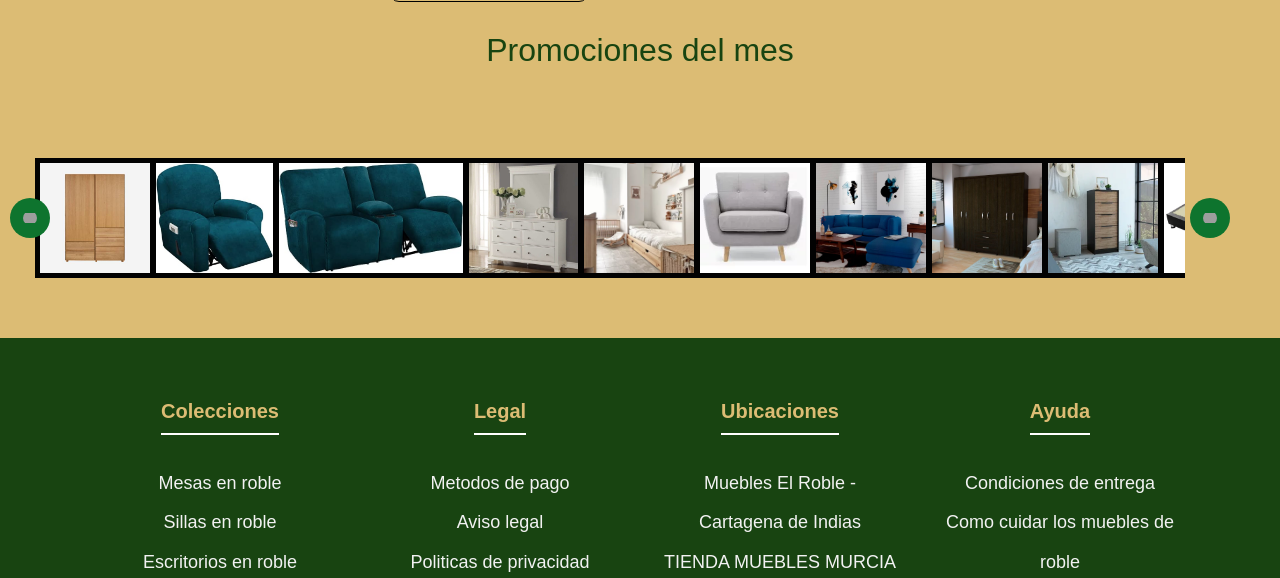
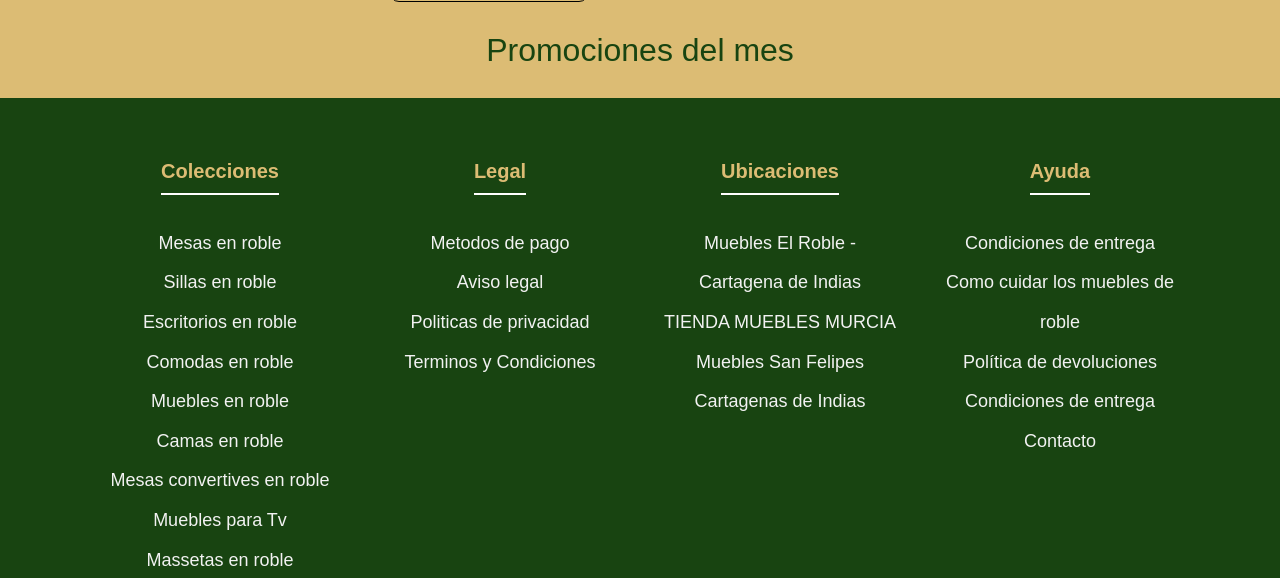
Before and after one commit to 11julio11/roble_store, a PHP site: page / in a window 1280 px wide. Shown: the part 1667-2245 px from the top of the page. Run offline with PHP 8.4, Linux system fonts and the light colour scheme; grey boxes are pictures that could not be loaded.

Commit message:
responsi del index y eliminacion de slider

```diff
--- a/css/index.css
+++ b/css/index.css
@@ -373,6 +373,7 @@ footer {
   color: #fbfbfa;
   text-align: center;
   padding: 60px;
+  margin:auto;
 }
 
 .footer-row{
@@ -397,7 +398,8 @@ footer {
 }
 
 .footer-links h4:hover{
-  color: #000000;
+  color: #f7f4f4;
+  transform: scale(1.3);
 }
 
 .footer-links ul {
@@ -438,7 +440,13 @@ footer {
 }
 
 /*estilos para productos del mes*/
-.nav-prom{
+
+
+
+
+
+
+/*.nav-prom{
   display: flex;
   align-items: center;
   justify-content: center;
@@ -453,16 +461,17 @@ footer {
 .container .slider{
   display: flex;
   background:#020202;
-  padding: 2px;
-  width:1150px;
-  height: 120px;
+  padding: 17px;
+  width:800px;
+  height: 160px;
   overflow: hidden;
   scroll-behavior: smooth;
 
 }
 
 .container .slider img{
-  margin: 3px;
+  margin: auto;
+  height: ;
   transition: transform 0.3s, box-shadw 0.3s;
 
 }
@@ -495,6 +504,6 @@ footer {
   right: 0;
   top: 50%;
   transform: translate(50%, -50%)
-}
+}*/
 
 /*estilos para el icono*/
--- a/index.html
+++ b/index.html
@@ -172,7 +172,11 @@
 
 </section>
 <h2 style="text-align: center">Promociones del mes</h2>
-<section class="nav-prom">
+
+
+
+
+<!--<section class="nav-prom">
   <div class="container">
     <img class="control left" src="img/angulo-izquierdo.png" alt="">
     <div class="slider">
@@ -210,7 +214,9 @@
 
 
 })
-    </script>
+    </script>-->
+
+
     <footer class="footer">
       <div class="container-pagina">
         <div class="footer-row">
```
Also changed, not shown: 1 other file.
